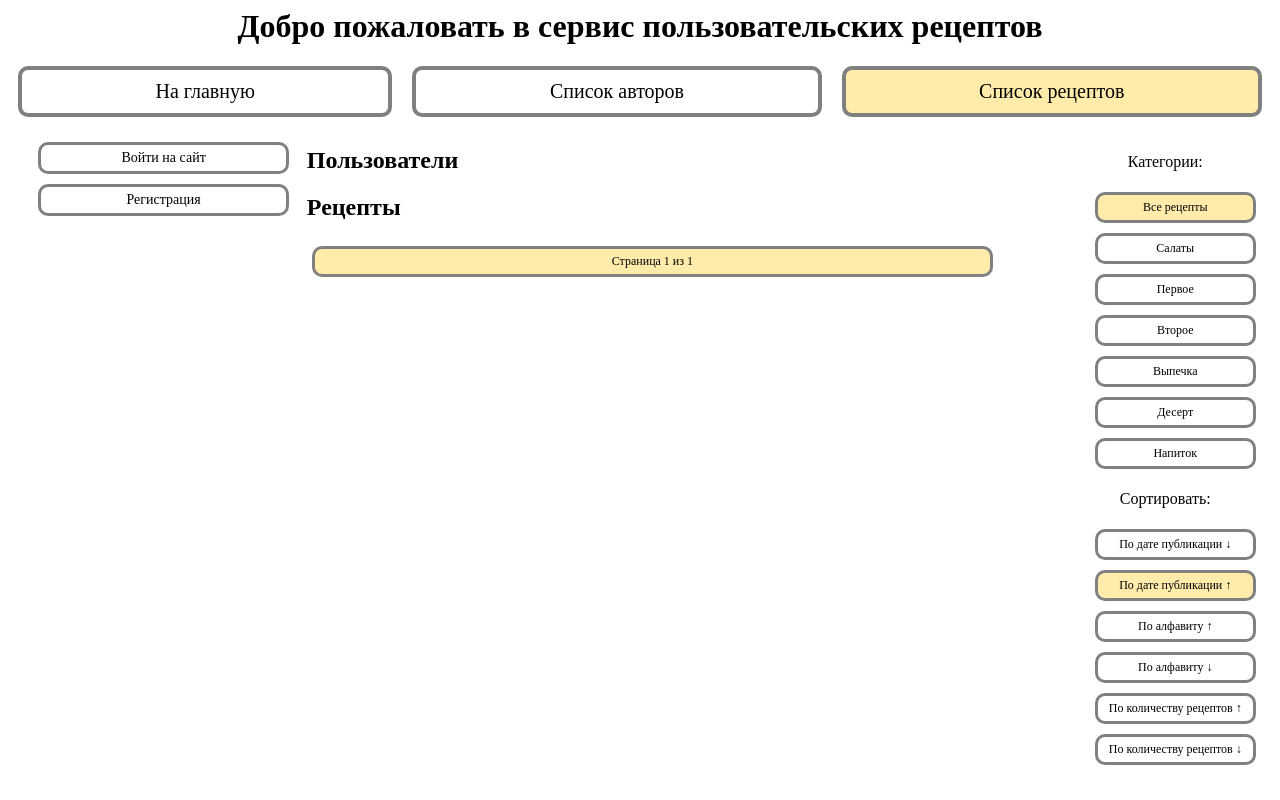
After one commit to Odyvia42/UsersRecipes-Django, a Django app: page /all-recipes-sort-by-pub-date-asc/ in a window 1280 px wide. The commit adds this page. Run offline with Django 4.2, Linux system fonts and the light colour scheme; data that the repository does not hold is empty.

Commit message:
Добавлена сортировка списка всех рецептов по дате публикации, по возрастанию и убыванию.

```diff
--- a/recipeblog/static/recipeblog/recipe-list.css
+++ b/recipeblog/static/recipeblog/recipe-list.css
@@ -128,3 +128,103 @@ border: 3px solid #00ec9e;
 .userlogin:active {
 background-color: #00ec9e;
 }
+
+
+/* Блок сортировки */
+
+.sorting p {
+text-align: center
+}
+
+.sorting {
+display: flex;
+flex-direction: column;
+flex-wrap: nowrap;
+height: fit-content;
+margin-top: 10px;
+margin-left: 10px;
+margin-right: 10px;
+}
+
+
+.button-sort {
+border: 3px solid gray;
+width: 95%;
+height: auto;
+font-size: 12px;
+padding-top: 5px;
+padding-bottom: 5px;
+padding-left: 1px;
+padding-right: 1px;
+margin-top: 5px;
+margin-bottom: 5px;
+}
+
+.button-sort:hover,
+.button-sort:focus {
+border: 3px solid #00ec9e;
+}
+
+.current-sort {
+background-color: #ffecab;
+}
+
+a.currentsort:link {
+background-color: #ffecab;
+}
+
+a.current-sort:visited {
+background-color: #ffecab;
+}
+
+.button-sort:active {
+background-color: #00ec9e;
+}
+
+/* Оформление блока пагинации */
+
+.pagination {
+display: inline-flex;
+width: 90%;
+}
+
+.pages {
+border: 3px solid gray;
+width: 95%;
+height: auto;
+font-size: 12px;
+padding-top: 5px;
+padding-bottom: 5px;
+padding-left: 1px;
+padding-right: 1px;
+margin-top: 5px;
+margin-bottom: 5px;
+margin-left: 5px;
+margin-right: 5px;
+border-radius: 10px;
+text-align: center;
+}
+
+.page-nav {
+text-decoration: none;
+outline: none;
+cursor: pointer;
+color: black;
+}
+
+.current-page {
+background-color: #ffecab;
+}
+
+.page-nav:hover,
+.page-nav:focus {
+border: 3px solid #00ec9e;
+}
+
+.page-nav:visited {
+background-color: white;
+}
+
+.page-nav:active {
+background-color: #00ec9e;
+}
--- a/recipeblog/templates/index.html
+++ b/recipeblog/templates/index.html
@@ -15,7 +15,7 @@
     <a href=" {% url 'home' %} " class="button home">Главная страница</a>
     {% endblock %}
     <a href=" {% url 'sort-users-by-reg-date-asc' %}" class="button users">Список авторов</a>
-    <a href=" {% url 'recipe-list' %}" class="button recipes">Список рецептов</a>
+    <a href=" {% url 'sort-all-recipes-by-pub-date-desc' %}" class="button recipes">Список рецептов</a>
 </nav>
 
 <section class="container">
--- /dev/null
+++ b/recipeblog/templates/recipe-list/sort_all_recipes_by_pub_date_asc.html
@@ -0,0 +1,91 @@
+{% extends 'index.html' %}
+
+{% block styles %}
+{% load static %}
+    <link rel="stylesheet" href=" {% static 'recipeblog/recipe-list.css'%}">
+{% endblock %}
+
+    {% block homebutton %}
+    <a href=" {% url 'home' %} " class="button">На главную</a>
+    {% endblock %}
+
+
+
+{% block content %}
+
+    <h2>Пользователи</h2>
+    <h2>Рецепты</h2>
+        {% for recipe in paged_recipes %}
+            {% if recipe.status == 'AC' %}
+                <h3> <a href="{{ recipe.get_absolute_url }}"> {{ recipe.title }} </a></h3>
+                <p> {% if recipe.dish_type == 'SL' %}
+                    Салат
+                    {% elif recipe.dish_type == 'FC' %}
+                    Первое
+                    {% elif recipe.dish_type == 'MC' %}
+                    Второе
+                    {% elif recipe.dish_type == 'DS' %}
+                    Десерт
+                    {% elif recipe.dish_type == 'BV' %}
+                    Напиток
+                    {% elif recipe.dish_type == 'BK' %}
+                    Выпечка
+                    {% endif %} | Автор: {{ recipe.author }} | Опубликован: {{ recipe.publication_date }} |
+                    {% if recipe.author == request.user %}
+                    <a href=" {% url 'update-recipe' recipe.id %}">Редактировать</a>
+                    {% endif %}
+                </p>
+                <img src=" {{ recipe.picture }} " alt=" {{ recipe.title }} ">
+                <p> {{ recipe.description }} </p>
+                <p> Теги: {{ recipe.tags }} </p>
+                <p> ❤️ {{ recipe.likes }} </p>
+            {% endif %}
+        {% endfor %}
+    <div class="pagination">
+        {% if paged_recipes.has_previous %}
+            <a href="?page=1" class="pages page-nav">&laquo Первая</a>
+            <a href="?page= {{ paged_recipes.previous_page_number }} " class="pages page-nav">Предыдущая</a>
+        {% endif %}
+        <p class="pages current-page">Страница {{ paged_recipes.number }} из {{ paged_recipes.paginator.num_pages }}</p>
+        {% if paged_recipes.has_next %}
+            <a href="?page= {{ paged_recipes.next_page_number }}" class="pages page-nav">Следующая</a>
+            <a href="?page= {{ paged_recipes.paginator.num_pages }} " class="pages page-nav">Последняя &raquo</a>
+        {% endif %}
+    </div>
+
+
+{% endblock %}
+
+{% block misc %}
+
+<p>Категории:</p>
+<a href=" {% url 'sort-all-recipes-by-pub-date-desc' %} "
+   class="button button-sort current-sort">Все рецепты</a>
+<a href=" {% url 'sort-all-recipes-by-pub-date-asc' %} "
+   class="button button-sort">Салаты</a>
+<a href=" {% url 'sort-all-recipes-by-pub-date-asc' %} "
+   class="button button-sort">Первое</a>
+<a href=" {% url 'sort-all-recipes-by-pub-date-asc' %} "
+   class="button button-sort">Второе</a>
+<a href=" {% url 'sort-all-recipes-by-pub-date-asc' %} "
+   class="button button-sort">Выпечка</a>
+<a href=" {% url 'sort-all-recipes-by-pub-date-asc' %} "
+   class="button button-sort">Десерт</a>
+<a href=" {% url 'sort-all-recipes-by-pub-date-asc' %} "
+   class="button button-sort">Напиток</a>
+
+<p>Сортировать:</p>
+<a href=" {% url 'sort-all-recipes-by-pub-date-desc' %} "
+   class="button button-sort">
+    По дате публикации ↓</a>
+<a href=" {% url 'sort-all-recipes-by-pub-date-asc' %} "
+   class="button button-sort current-sort">По дате публикации ↑</a>
+<a href=" {% url 'sort-users-by-username-asc' %} "
+   class="button button-sort">По алфавиту ↑</a>
+<a href=" {% url 'sort-users-by-username-desc' %} "
+   class="button button-sort">По алфавиту ↓</a>
+<a href=" {% url 'sort-users-by-recipes-amount-asc' %} "
+   class="button button-sort">По количеству рецептов ↑</a>
+<a href=" {% url 'sort-users-by-recipes-amount-desc' %} "
+   class="button button-sort">По количеству рецептов ↓</a>
+{% endblock %}
--- a/recipeblog/urls.py
+++ b/recipeblog/urls.py
@@ -14,7 +14,12 @@ urlpatterns=[
          name='sort-users-by-recipes-amount-asc'),
     path('users-sort-by-recipes-amount-desc/', views.sort_user_list_by_recipes_amount_desc,
          name='sort-users-by-recipes-amount-desc'),
-    path('recipes/', views.RecipeListView.as_view(), name='recipe-list'),
+    path('all-recipes-sort-by-pub-date-desc/', views.sort_all_recipes_by_pub_date_desc,
+         name='sort-all-recipes-by-pub-date-desc'),
+    path('all-recipes-sort-by-pub-date-asc/', views.sort_all_recipes_by_pub_date_asc,
+         name='sort-all-recipes-by-pub-date-asc'),
+
+
     path('recipes/<int:pk>', views.RecipeDetailView.as_view(), name='recipe-detail'),
     path('users/<int:pk>', views.UserDetailView.as_view(), name='user-detail'),
     path('accounts/', include('django.contrib.auth.urls')),
--- a/recipeblog/views.py
+++ b/recipeblog/views.py
@@ -24,10 +24,7 @@ class UserDetailView(generic.DetailView):
     model = User
     template_name = 'user-detail.html'
 
-class RecipeListView(ListView):
-    model = Recipe
-    context_object_name = 'recipe_list'
-    template_name = 'recipe-list.html'
+
 
 class RecipeDetailView(generic.DetailView):
     model = Recipe
@@ -59,6 +56,7 @@ def show_current_user_profile(request, pk):
     my_recipes = Recipe.objects.filter(id = current_user.id)
     return render(request, 'my-profile.html', {'my_recipes': my_recipes})
 
+# представления для сортировки списка пользователей
 def sort_user_list_by_reg_date_asc(request):
     users = User.objects.annotate(num_recipes=Count('recipe')).order_by(F('registration_date').asc())
     p = Paginator(users, 5)
@@ -120,7 +118,7 @@ def sort_user_list_by_recipes_amount_desc(request):
                    'paged_users': paged_users,
                    })
 
-
+# представления для форм создания и обновления рецептов
 def add_recipe(request):
     submitted = False
     if request.method == 'POST':
@@ -157,3 +155,24 @@ def update_user(request, user_id):
     return render(request, 'update-user.html',
                   {'user': user,
                    'form': form})
+
+# представления для сортировки списка рецептов, основная категоризация по типу блюда
+
+def sort_all_recipes_by_pub_date_desc(request):
+    recipes = Recipe.objects.order_by(F('publication_date').desc())
+    p = Paginator(recipes, 5)
+    page = request.GET.get('page')
+    paged_recipes = p.get_page(page)
+    return render(request, 'recipe-list/sort_all_recipes_by_pub_date_desc.html',
+                  {'recipes': recipes,
+                   'paged_recipes': paged_recipes,
+                   })
+def sort_all_recipes_by_pub_date_asc(request):
+    recipes = Recipe.objects.order_by(F('publication_date').asc())
+    p = Paginator(recipes, 5)
+    page = request.GET.get('page')
+    paged_recipes = p.get_page(page)
+    return render(request, 'recipe-list/sort_all_recipes_by_pub_date_asc.html',
+                  {'recipes': recipes,
+                   'paged_recipes': paged_recipes,
+                   })
```
Also changed, not shown: recipeblog/templates/recipe-list/sort_all_recipes_by_pub_date_desc.html (added, +91 -0 lines), recipeblog/templates/recipe-list/recipe-list.html (renamed from recipeblog/templates/recipe-list.html).
